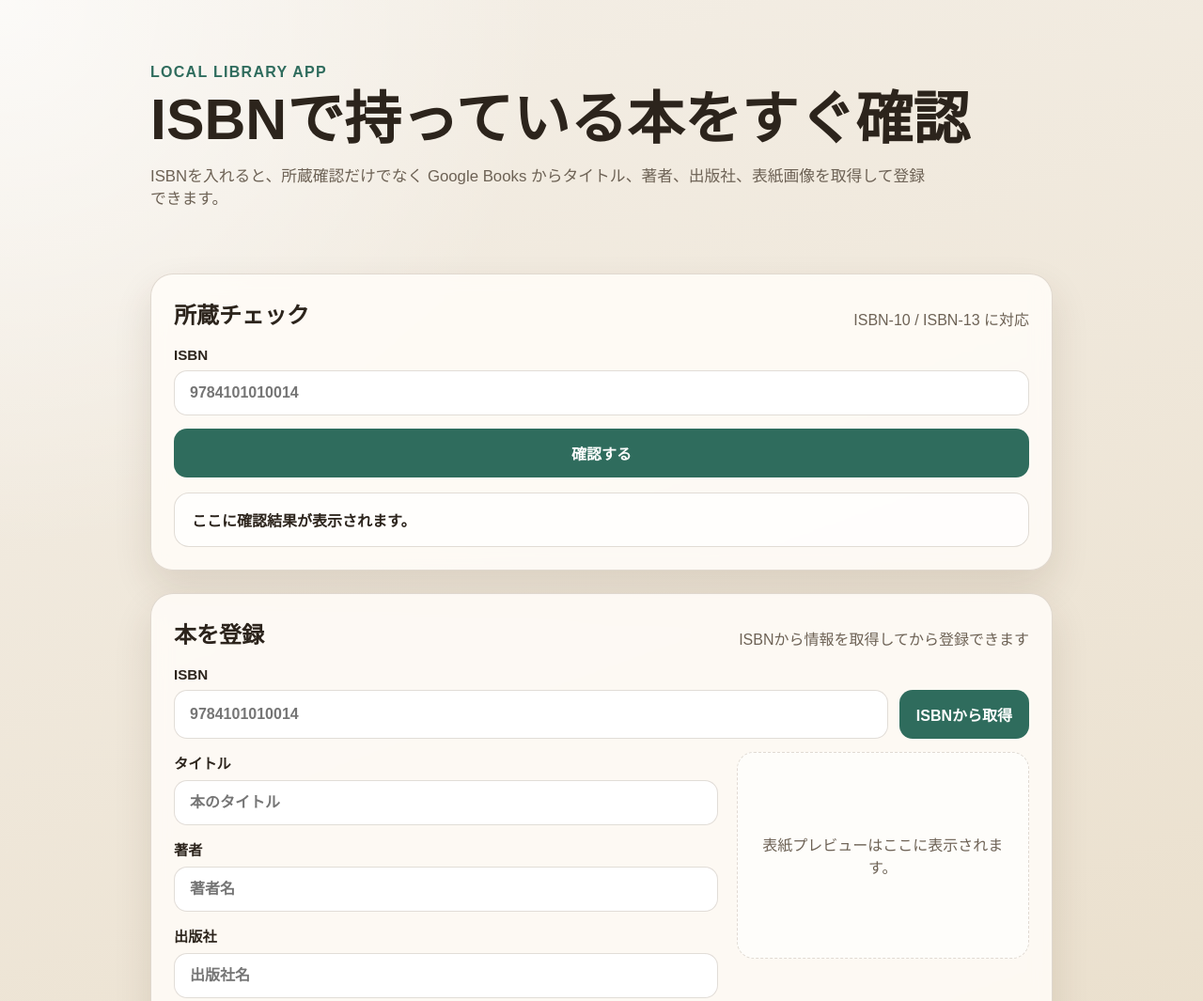
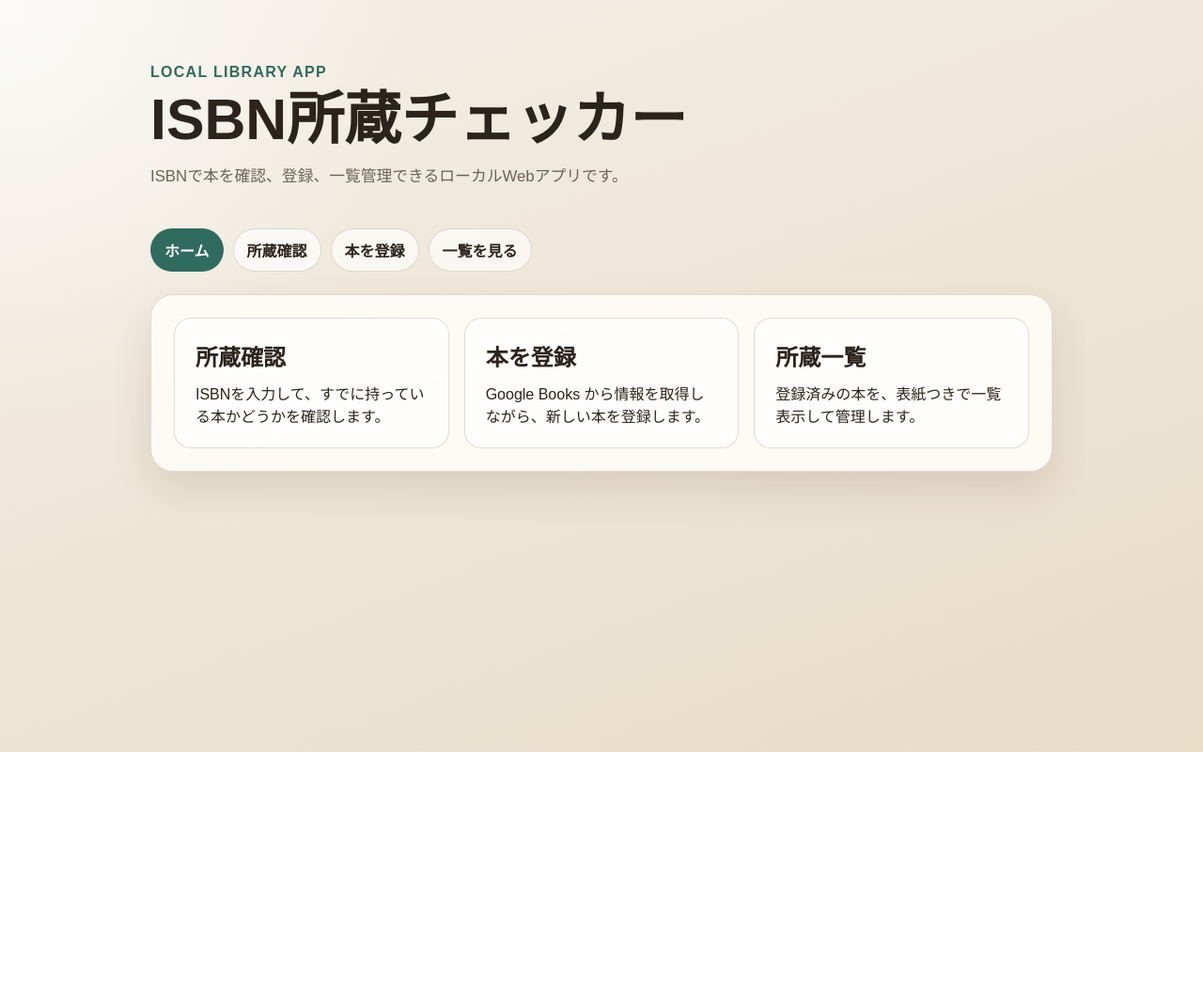
Before and after one commit to yasunohara/labLibrary, a website: page public/index.html in a window 1280 px wide. Shown: the top 1065 px of the page at 94% size. After the commit the page ends 800 px from the top, so only its background shows below. Drawn offline with Linux system fonts and the light colour scheme; no server answers.

Commit message:
Split app into separate pages

```diff
--- a/public/app.js
+++ b/public/app.js
@@ -1,6 +1,7 @@
 const checkForm = document.getElementById("check-form");
 const checkIsbnInput = document.getElementById("check-isbn");
 const checkResult = document.getElementById("check-result");
+
 const bookForm = document.getElementById("book-form");
 const bookIsbnInput = document.getElementById("book-isbn");
 const bookTitleInput = document.getElementById("book-title");
@@ -10,26 +11,12 @@ const bookCoverInput = document.getElementById("book-cover-url");
 const coverPreview = document.getElementById("cover-preview");
 const lookupButton = document.getElementById("lookup-button");
 const lookupMessage = document.getElementById("lookup-message");
+
 const formMessage = document.getElementById("form-message");
 const bookList = document.getElementById("book-list");
 
 function normalizeIsbn(value) {
   return String(value || "").replace(/[^0-9Xx]/g, "").toUpperCase();
-}
-
-function setCheckResult(kind, message) {
-  checkResult.className = `result-card ${kind}`;
-  checkResult.textContent = message;
-}
-
-function setInlineMessage(target, message, isError = false) {
-  target.textContent = message;
-  target.className = isError ? "inline-message error" : "inline-message success";
-}
-
-function clearInlineMessage(target) {
-  target.textContent = "";
-  target.className = "inline-message";
 }
 
 function escapeHtml(value) {
@@ -41,7 +28,38 @@ function escapeHtml(value) {
     .replaceAll("'", "&#39;");
 }
 
+function setCheckResult(kind, message) {
+  if (!checkResult) {
+    return;
+  }
+
+  checkResult.className = `result-card ${kind}`;
+  checkResult.textContent = message;
+}
+
+function setInlineMessage(target, message, isError = false) {
+  if (!target) {
+    return;
+  }
+
+  target.textContent = message;
+  target.className = isError ? "inline-message error" : "inline-message success";
+}
+
+function clearInlineMessage(target) {
+  if (!target) {
+    return;
+  }
+
+  target.textContent = "";
+  target.className = "inline-message";
+}
+
 function updateCoverPreview(url, title = "") {
+  if (!coverPreview) {
+    return;
+  }
+
   const safeUrl = String(url || "").trim();
 
   if (!safeUrl) {
@@ -76,6 +94,10 @@ async function submitBook(payload) {
 }
 
 function renderBooks(books) {
+  if (!bookList) {
+    return;
+  }
+
   if (!books.length) {
     bookList.className = "book-list empty";
     bookList.textContent = "まだ本が登録されていません。";
@@ -109,7 +131,7 @@ function renderBooks(books) {
 
 async function lookupBookByIsbn() {
   clearInlineMessage(lookupMessage);
-  const isbn = normalizeIsbn(bookIsbnInput.value);
+  const isbn = normalizeIsbn(bookIsbnInput?.value);
 
   if (!isbn) {
     setInlineMessage(lookupMessage, "ISBNを入力してください。", true);
@@ -144,6 +166,7 @@ async function lookupBookByIsbn() {
   }
 }
 
+if (checkForm) {
   checkForm.addEventListener("submit", async (event) => {
     event.preventDefault();
     const isbn = normalizeIsbn(checkIsbnInput.value);
@@ -170,7 +193,9 @@ checkForm.addEventListener("submit", async (event) => {
 
     setCheckResult("missing", "このISBNの本はまだ登録されていません。");
   });
+}
 
+if (bookForm) {
   lookupButton.addEventListener("click", lookupBookByIsbn);
 
   bookIsbnInput.addEventListener("blur", async () => {
@@ -226,9 +251,16 @@ bookForm.addEventListener("submit", async (event) => {
     bookForm.reset();
     clearInlineMessage(lookupMessage);
     setInlineMessage(formMessage, data.message || "登録しました。");
-  setCheckResult("neutral", "ここに確認結果が表示されます。");
     updateCoverPreview("");
-  await fetchBooks();
+  });
+
+  updateCoverPreview("");
+}
+
+if (bookList) {
+  fetchBooks().catch(() => {
+    bookList.className = "book-list empty";
+    bookList.textContent = "一覧の読み込みに失敗しました。";
   });
 
   bookList.addEventListener("click", async (event) => {
@@ -251,10 +283,4 @@ bookList.addEventListener("click", async (event) => {
     setInlineMessage(formMessage, data.message || "削除しました。");
     await fetchBooks();
   });
-
-updateCoverPreview("");
-
-fetchBooks().catch(() => {
-  bookList.className = "book-list empty";
-  bookList.textContent = "一覧の読み込みに失敗しました。";
-});
+}
--- a/public/index.html
+++ b/public/index.html
@@ -8,94 +8,37 @@
   </head>
   <body>
     <main class="page">
-      <section class="hero">
+      <header class="hero">
         <p class="eyebrow">Local Library App</p>
-        <h1>ISBNで持っている本をすぐ確認</h1>
+        <h1>ISBN所蔵チェッカー</h1>
         <p class="lead">
-          ISBNを入れると、所蔵確認だけでなく Google Books からタイトル、著者、出版社、表紙画像を取得して登録できます。
+          ISBNで本を確認、登録、一覧管理できるローカルWebアプリです。
         </p>
-      </section>
+      </header>
 
-      <section class="panel">
-        <div class="panel-header">
-          <h2>所蔵チェック</h2>
-          <p>ISBN-10 / ISBN-13 に対応</p>
-        </div>
+      <nav class="app-nav">
+        <a class="nav-link active" href="/">ホーム</a>
+        <a class="nav-link" href="/check.html">所蔵確認</a>
+        <a class="nav-link" href="/register.html">本を登録</a>
+        <a class="nav-link" href="/books.html">一覧を見る</a>
+      </nav>
 
-        <form id="check-form" class="form-grid">
-          <label>
-            <span>ISBN</span>
-            <input id="check-isbn" name="isbn" placeholder="9784101010014" required />
-          </label>
-          <button type="submit">確認する</button>
-        </form>
+      <section class="panel home-grid">
+        <a class="feature-card" href="/check.html">
+          <h2>所蔵確認</h2>
+          <p>ISBNを入力して、すでに持っている本かどうかを確認します。</p>
+        </a>
 
-        <div id="check-result" class="result-card neutral">
-          ここに確認結果が表示されます。
-        </div>
-      </section>
+        <a class="feature-card" href="/register.html">
+          <h2>本を登録</h2>
+          <p>Google Books から情報を取得しながら、新しい本を登録します。</p>
+        </a>
 
-      <section class="panel">
-        <div class="panel-header">
-          <h2>本を登録</h2>
-          <p>ISBNから情報を取得してから登録できます</p>
-        </div>
-
-        <form id="book-form" class="form-grid">
-          <label>
-            <span>ISBN</span>
-            <div class="input-with-button">
-              <input id="book-isbn" name="isbn" placeholder="9784101010014" required />
-              <button id="lookup-button" type="button">ISBNから取得</button>
-            </div>
-          </label>
-
-          <div class="book-form-layout">
-            <div class="book-form-fields">
-              <label>
-                <span>タイトル</span>
-                <input id="book-title" name="title" placeholder="本のタイトル" required />
-              </label>
-
-              <label>
-                <span>著者</span>
-                <input id="book-author" name="author" placeholder="著者名" />
-              </label>
-
-              <label>
-                <span>出版社</span>
-                <input id="book-publisher" name="publisher" placeholder="出版社名" />
-              </label>
-
-              <input id="book-cover-url" name="coverUrl" type="hidden" />
-
-              <button type="submit" class="submit-button">登録する</button>
-            </div>
-
-            <div class="book-form-preview">
-              <div class="cover-preview empty" id="cover-preview">
-                <span>表紙プレビューはここに表示されます。</span>
-              </div>
-            </div>
-          </div>
-        </form>
-
-        <p id="lookup-message" class="inline-message"></p>
-        <p id="form-message" class="inline-message"></p>
-      </section>
-
-      <section class="panel">
-        <div class="panel-header">
+        <a class="feature-card" href="/books.html">
           <h2>所蔵一覧</h2>
-          <p>このPC内の `books.db` に保存されます</p>
-        </div>
-
-        <div id="book-list" class="book-list empty">
-          まだ本が登録されていません。
-        </div>
+          <p>登録済みの本を、表紙つきで一覧表示して管理します。</p>
+        </a>
       </section>
     </main>
-
-    <script src="/app.js"></script>
   </body>
 </html>
--- a/public/style.css
+++ b/public/style.css
@@ -38,6 +38,10 @@ body {
   padding: 20px 0 28px;
 }
 
+.hero.compact {
+  padding-bottom: 18px;
+}
+
 .eyebrow {
   margin: 0 0 10px;
   color: var(--primary);
@@ -67,6 +71,53 @@ h1 {
   background: var(--panel);
   backdrop-filter: blur(10px);
   box-shadow: var(--shadow);
+}
+
+.app-nav {
+  display: flex;
+  flex-wrap: wrap;
+  gap: 10px;
+  margin-bottom: 24px;
+}
+
+.nav-link {
+  display: inline-flex;
+  align-items: center;
+  padding: 10px 14px;
+  border: 1px solid var(--line);
+  border-radius: 999px;
+  background: rgba(255, 255, 255, 0.66);
+  color: var(--text);
+  text-decoration: none;
+  font-weight: 700;
+}
+
+.nav-link.active {
+  background: var(--primary);
+  color: white;
+  border-color: transparent;
+}
+
+.home-grid {
+  display: grid;
+  grid-template-columns: repeat(3, minmax(0, 1fr));
+  gap: 16px;
+}
+
+.feature-card {
+  display: grid;
+  gap: 10px;
+  padding: 22px;
+  border: 1px solid var(--line);
+  border-radius: 18px;
+  background: rgba(255, 255, 255, 0.7);
+  color: var(--text);
+  text-decoration: none;
+}
+
+.feature-card h2,
+.feature-card p {
+  margin: 0;
 }
 
 .panel-header {
@@ -319,4 +370,8 @@ button:disabled {
     width: 110px;
     height: 156px;
   }
+
+  .home-grid {
+    grid-template-columns: 1fr;
+  }
 }
```
Also changed, not shown: public/books.html (added, +34 -0 lines), public/check.html (added, +41 -0 lines), public/register.html (added, +71 -0 lines). Lines whose indentation alone changed are shown as unchanged.
